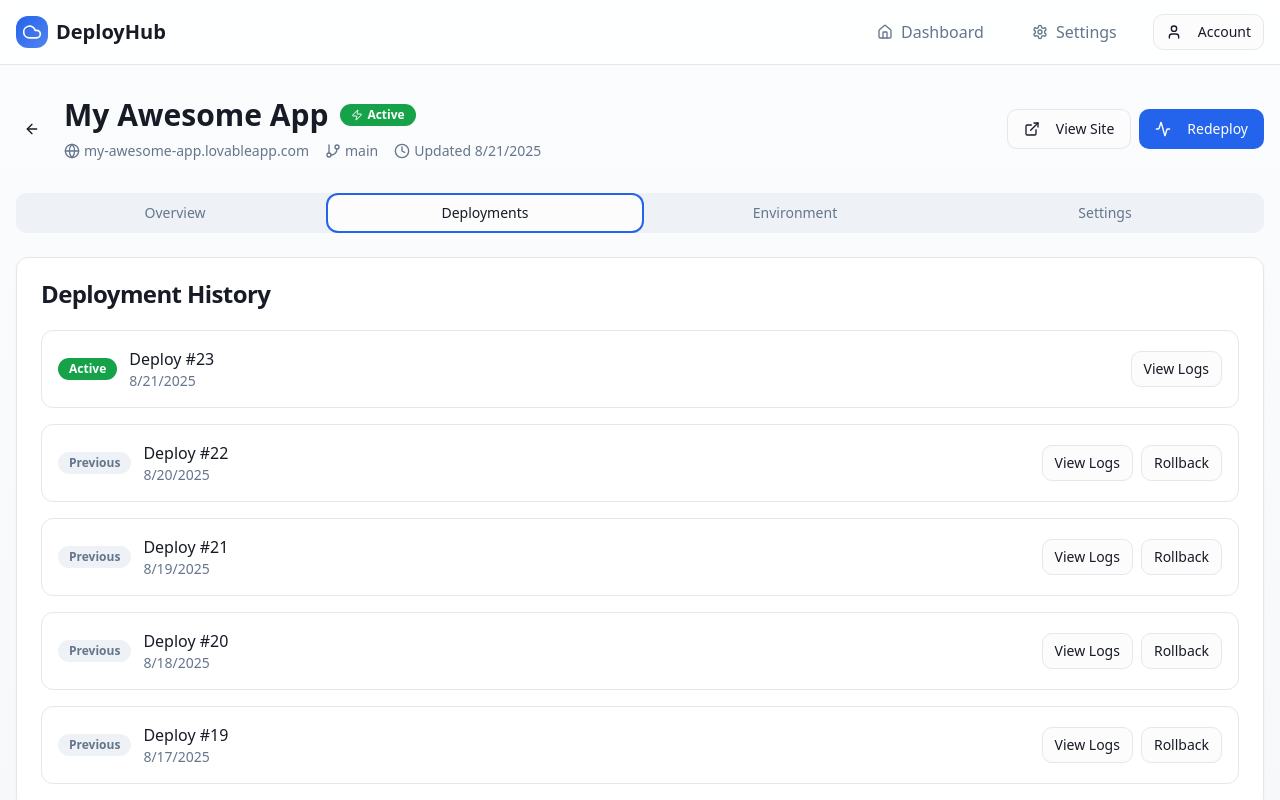
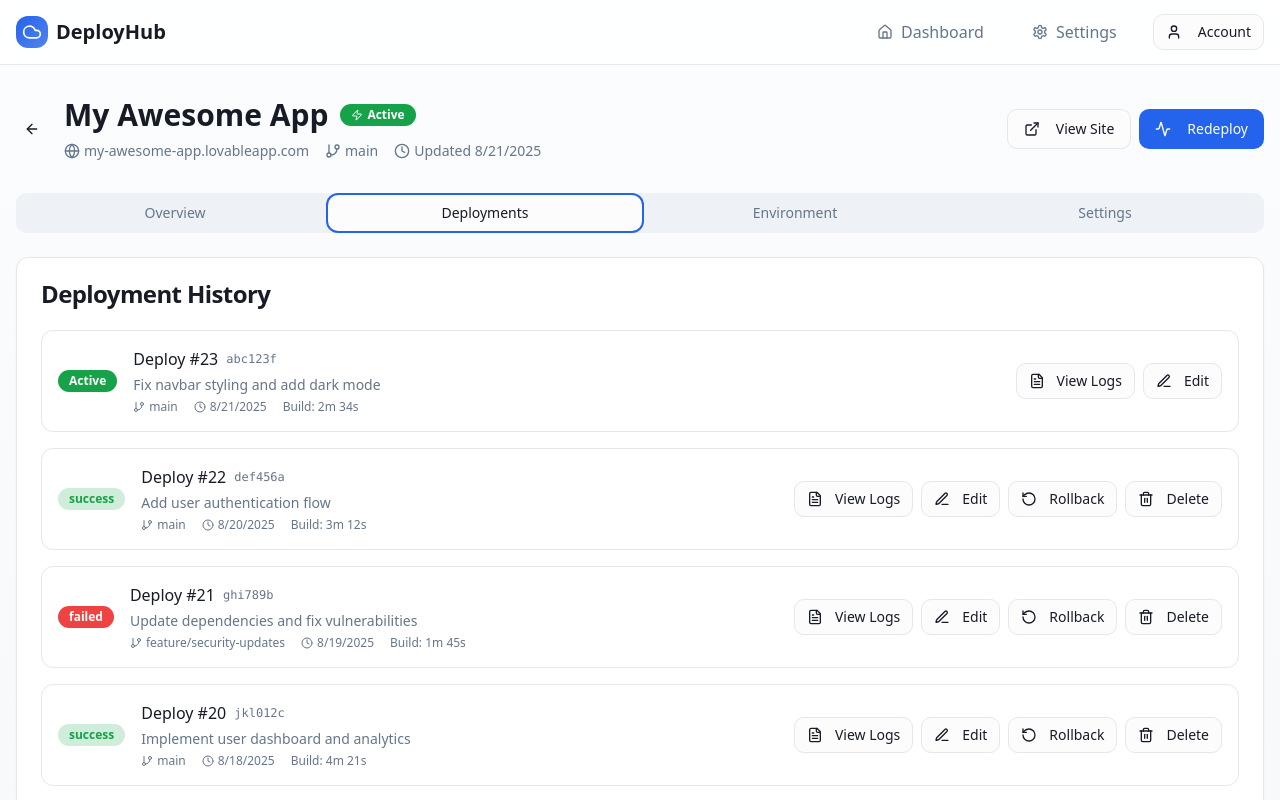
Before and after one commit to ZohraB612/vibe-deploy-bridge, a React (Vite) app: page /project/1 in a window 1280 px wide. Both pictures are taken after a click on the tab "Deployments". Shown: the top 800 px of the page. Built offline with nearby package versions, Linux system fonts and the light colour scheme.

Commit message:
Add project management features
Implement editing and deleting deployments, and a project details page.

```diff
--- a/src/pages/ProjectDetails.tsx
+++ b/src/pages/ProjectDetails.tsx
@@ -17,9 +17,28 @@ import {
   GitBranch,
   Clock,
   Zap,
-  Terminal
+  Terminal,
+  Trash2,
+  Edit3,
+  RotateCcw,
+  FileText
 } from "lucide-react";
 import { useToast } from "@/hooks/use-toast";
+import { AlertDialog, AlertDialogAction, AlertDialogCancel, AlertDialogContent, AlertDialogDescription, AlertDialogFooter, AlertDialogHeader, AlertDialogTitle, AlertDialogTrigger } from "@/components/ui/alert-dialog";
+import { Dialog, DialogContent, DialogDescription, DialogFooter, DialogHeader, DialogTitle, DialogTrigger } from "@/components/ui/dialog";
+import { Input } from "@/components/ui/input";
+import { Label } from "@/components/ui/label";
+
+interface Deployment {
+  id: string;
+  number: number;
+  status: "active" | "success" | "failed" | "building";
+  createdAt: Date;
+  commitHash: string;
+  commitMessage: string;
+  branch: string;
+  buildTime?: string;
+}
 
 interface Project {
   id: string;
@@ -54,6 +73,62 @@ export default function ProjectDetails() {
   });
 
   const [activeTab, setActiveTab] = useState("overview");
+  const [editingDeployment, setEditingDeployment] = useState<Deployment | null>(null);
+  const [deploymentName, setDeploymentName] = useState("");
+
+  // Mock deployment data
+  const [deployments, setDeployments] = useState<Deployment[]>([
+    {
+      id: "deploy-1",
+      number: 23,
+      status: "active",
+      createdAt: new Date(Date.now() - 2 * 60 * 60 * 1000),
+      commitHash: "abc123f",
+      commitMessage: "Fix navbar styling and add dark mode",
+      branch: "main",
+      buildTime: "2m 34s"
+    },
+    {
+      id: "deploy-2",
+      number: 22,
+      status: "success",
+      createdAt: new Date(Date.now() - 1 * 24 * 60 * 60 * 1000),
+      commitHash: "def456a",
+      commitMessage: "Add user authentication flow",
+      branch: "main",
+      buildTime: "3m 12s"
+    },
+    {
+      id: "deploy-3",
+      number: 21,
+      status: "failed",
+      createdAt: new Date(Date.now() - 2 * 24 * 60 * 60 * 1000),
+      commitHash: "ghi789b",
+      commitMessage: "Update dependencies and fix vulnerabilities",
+      branch: "feature/security-updates",
+      buildTime: "1m 45s"
+    },
+    {
+      id: "deploy-4",
+      number: 20,
+      status: "success",
+      createdAt: new Date(Date.now() - 3 * 24 * 60 * 60 * 1000),
+      commitHash: "jkl012c",
+      commitMessage: "Implement user dashboard and analytics",
+      branch: "main",
+      buildTime: "4m 21s"
+    },
+    {
+      id: "deploy-5",
+      number: 19,
+      status: "success",
+      createdAt: new Date(Date.now() - 4 * 24 * 60 * 60 * 1000),
+      commitHash: "mno345d",
+      commitMessage: "Initial project setup with React and Tailwind",
+      branch: "main",
+      buildTime: "2m 56s"
+    }
+  ]);
 
   const getStatusColor = (status: string) => {
     switch (status) {
@@ -90,6 +165,62 @@ export default function ProjectDetails() {
 
   const handleViewSite = () => {
     window.open(`https://${project.domain}`, '_blank');
+  };
+
+  const handleViewLogs = (deployment: Deployment) => {
+    toast({
+      title: "Opening deployment logs",
+      description: `Viewing logs for deployment #${deployment.number}`
+    });
+    // In real app, navigate to logs page or open logs modal
+  };
+
+  const handleRollback = (deployment: Deployment) => {
+    toast({
+      title: "Rolling back deployment",
+      description: `Rolling back to deployment #${deployment.number}`,
+    });
+    // In real app, trigger rollback API call
+  };
+
+  const handleDeleteDeployment = (deployment: Deployment) => {
+    setDeployments(deployments.filter(d => d.id !== deployment.id));
+    toast({
+      title: "Deployment deleted",
+      description: `Deployment #${deployment.number} has been deleted`,
+      variant: "destructive"
+    });
+  };
+
+  const handleEditDeployment = (deployment: Deployment) => {
+    setEditingDeployment(deployment);
+    setDeploymentName(`Deploy #${deployment.number}`);
+  };
+
+  const handleSaveDeployment = () => {
+    if (editingDeployment) {
+      toast({
+        title: "Deployment updated",
+        description: `Deployment #${editingDeployment.number} has been updated`
+      });
+      setEditingDeployment(null);
+      setDeploymentName("");
+    }
+  };
+
+  const getDeploymentStatusColor = (status: Deployment["status"]) => {
+    switch (status) {
+      case "active":
+        return "bg-success text-success-foreground";
+      case "success":
+        return "bg-success/20 text-success";
+      case "failed":
+        return "bg-destructive text-destructive-foreground";
+      case "building":
+        return "bg-warning text-warning-foreground";
+      default:
+        return "bg-muted text-muted-foreground";
+    }
   };
 
   return (
@@ -197,29 +328,131 @@ export default function ProjectDetails() {
               </CardHeader>
               <CardContent>
                 <div className="space-y-4">
-                  {[...Array(5)].map((_, i) => (
-                    <div key={i} className="flex items-center justify-between p-4 border rounded-lg">
-                      <div className="flex items-center gap-3">
-                        <Badge className={i === 0 ? "bg-success text-success-foreground" : "bg-muted text-muted-foreground"}>
-                          {i === 0 ? "Active" : "Previous"}
+                  {deployments.map((deployment) => (
+                    <div key={deployment.id} className="flex items-center justify-between p-4 border rounded-lg">
+                      <div className="flex items-center gap-4">
+                        <Badge className={getDeploymentStatusColor(deployment.status)}>
+                          {deployment.status === "active" ? "Active" : deployment.status}
                         </Badge>
-                        <div>
-                          <p className="font-medium">
-                            Deploy #{project.deployments - i}
+                        <div className="space-y-1">
+                          <div className="flex items-center gap-2">
+                            <p className="font-medium">
+                              Deploy #{deployment.number}
+                            </p>
+                            <span className="text-xs text-muted-foreground font-mono">
+                              {deployment.commitHash}
+                            </span>
+                          </div>
+                          <p className="text-sm text-muted-foreground">
+                            {deployment.commitMessage}
                           </p>
-                          <p className="text-sm text-muted-foreground">
-                            {new Date(Date.now() - i * 24 * 60 * 60 * 1000).toLocaleDateString()}
-                          </p>
+                          <div className="flex items-center gap-4 text-xs text-muted-foreground">
+                            <span className="flex items-center gap-1">
+                              <GitBranch className="h-3 w-3" />
+                              {deployment.branch}
+                            </span>
+                            <span className="flex items-center gap-1">
+                              <Clock className="h-3 w-3" />
+                              {deployment.createdAt.toLocaleDateString()}
+                            </span>
+                            {deployment.buildTime && (
+                              <span>Build: {deployment.buildTime}</span>
+                            )}
+                          </div>
                         </div>
                       </div>
                       <div className="flex items-center gap-2">
-                        <Button variant="outline" size="sm">
+                        <Button
+                          variant="outline"
+                          size="sm"
+                          onClick={() => handleViewLogs(deployment)}
+                        >
+                          <FileText className="h-3 w-3 mr-1" />
                           View Logs
                         </Button>
-                        {i !== 0 && (
-                          <Button variant="outline" size="sm">
-                            Rollback
-                          </Button>
+
+                        <Dialog>
+                          <DialogTrigger asChild>
+                            <Button variant="outline" size="sm" onClick={() => handleEditDeployment(deployment)}>
+                              <Edit3 className="h-3 w-3 mr-1" />
+                              Edit
+                            </Button>
+                          </DialogTrigger>
+                          <DialogContent>
+                            <DialogHeader>
+                              <DialogTitle>Edit Deployment #{deployment.number}</DialogTitle>
+                              <DialogDescription>
+                                Update deployment settings and configuration.
+                              </DialogDescription>
+                            </DialogHeader>
+                            <div className="space-y-4">
+                              <div>
+                                <Label htmlFor="deployment-name">Deployment Name</Label>
+                                <Input
+                                  id="deployment-name"
+                                  value={deploymentName}
+                                  onChange={(e) => setDeploymentName(e.target.value)}
+                                  placeholder="Enter deployment name"
+                                />
+                              </div>
+                              <div>
+                                <Label>Commit Hash</Label>
+                                <Input value={deployment.commitHash} readOnly />
+                              </div>
+                              <div>
+                                <Label>Branch</Label>
+                                <Input value={deployment.branch} readOnly />
+                              </div>
+                            </div>
+                            <DialogFooter>
+                              <Button variant="outline" onClick={() => setEditingDeployment(null)}>
+                                Cancel
+                              </Button>
+                              <Button onClick={handleSaveDeployment}>
+                                Save Changes
+                              </Button>
+                            </DialogFooter>
+                          </DialogContent>
+                        </Dialog>
+
+                        {deployment.status !== "active" && (
+                          <>
+                            <Button
+                              variant="outline"
+                              size="sm"
+                              onClick={() => handleRollback(deployment)}
+                            >
+                              <RotateCcw className="h-3 w-3 mr-1" />
+                              Rollback
+                            </Button>
+
+                            <AlertDialog>
+                              <AlertDialogTrigger asChild>
+                                <Button variant="outline" size="sm">
+                                  <Trash2 className="h-3 w-3 mr-1" />
+                                  Delete
+                                </Button>
+                              </AlertDialogTrigger>
+                              <AlertDialogContent>
+                                <AlertDialogHeader>
+                                  <AlertDialogTitle>Delete Deployment</AlertDialogTitle>
+                                  <AlertDialogDescription>
+                                    Are you sure you want to delete deployment #{deployment.number}?
+                                    This action cannot be undone.
+                                  </AlertDialogDescription>
+                                </AlertDialogHeader>
+                                <AlertDialogFooter>
+                                  <AlertDialogCancel>Cancel</AlertDialogCancel>
+                                  <AlertDialogAction
+                                    onClick={() => handleDeleteDeployment(deployment)}
+                                    className="bg-destructive text-destructive-foreground hover:bg-destructive/90"
+                                  >
+                                    Delete
+                                  </AlertDialogAction>
+                                </AlertDialogFooter>
+                              </AlertDialogContent>
+                            </AlertDialog>
+                          </>
                         )}
                       </div>
                     </div>
```
